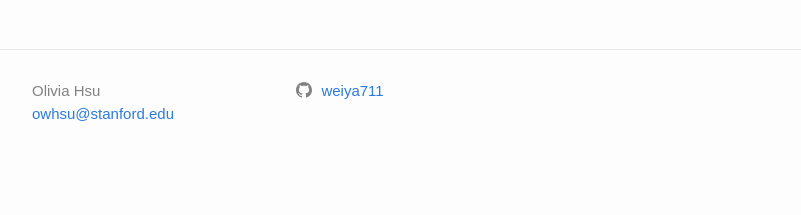
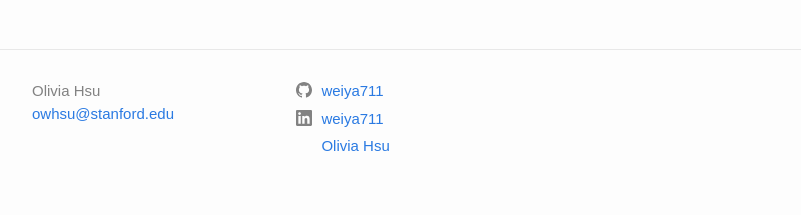
Before and after one commit to weiya711/weiya711.github.io, a Jekyll site: the page built from index.md, in a window 1280 px wide. Shown: the part 1471-1686 px from the top of the page, without its empty margins (238-1039 px from the left). Built offline with Jekyll 4.4.1, drawn with Linux system fonts in a browser that asks for light colours; before the commit the page ends 1656 px from its top, so only the background shows below that.

Commit message:
Add in more links to social media websites (linkedin and google scholar) also update CV

```diff
--- a/_config.yml
+++ b/_config.yml
@@ -9,6 +9,8 @@ email: owhsu@stanford.edu
 # social links
 # twitter_username: jekyllrb
 github_username:  weiya711
+google_scholar: Olivia Hsu
+linkedin_username: weiya711
 #rss: rss
 # dribbble_username: jekyll
 # facebook_username: jekyll
--- a/_includes/social.html
+++ b/_includes/social.html
@@ -11,4 +11,5 @@
   {%- if site.youtube_username -%}<li><a href="https://www.youtube.com/{{ site.youtube_username| cgi_escape | escape }}"><svg class="svg-icon"><use xlink:href="{{ '/assets/minima-social-icons.svg#youtube' | relative_url }}"></use></svg> <span class="username">{{ site.youtube_username| escape }}</span></a></li>{%- endif -%}
   {%- if site.googleplus_username -%}<li><a href="https://plus.google.com/{{ site.googleplus_username| escape }}"><svg class="svg-icon"><use xlink:href="{{ '/assets/minima-social-icons.svg#googleplus' | relative_url }}"></use></svg> <span class="username">{{ site.googleplus_username| escape }}</span></a></li>{%- endif -%}
   {%- if site.rss -%}<li><a href="{{ 'feed.xml' | relative_url }}"><svg class="svg-icon"><use xlink:href="{{ '/assets/minima-social-icons.svg#rss' | relative_url }}"></use></svg> <span>{{ site.rss | escape }}</span></a></li>{%- endif -%}
+  {%- if site.google_scholar -%}<li><a href="https://scholar.google.com/citations?user=t67CRMYAAAAJ&hl=en"><svg class="svg-icon"><use xlink:href="{{ '/assets/google_scholar.svg' | relative_url }}"></use></svg> <span class="username">{{ site.google_scholar| escape }}</span></a></li>{%- endif -%}
 </ul>
```
Also changed, not shown: assets/google_scholar.svg (added), 1 other file.
